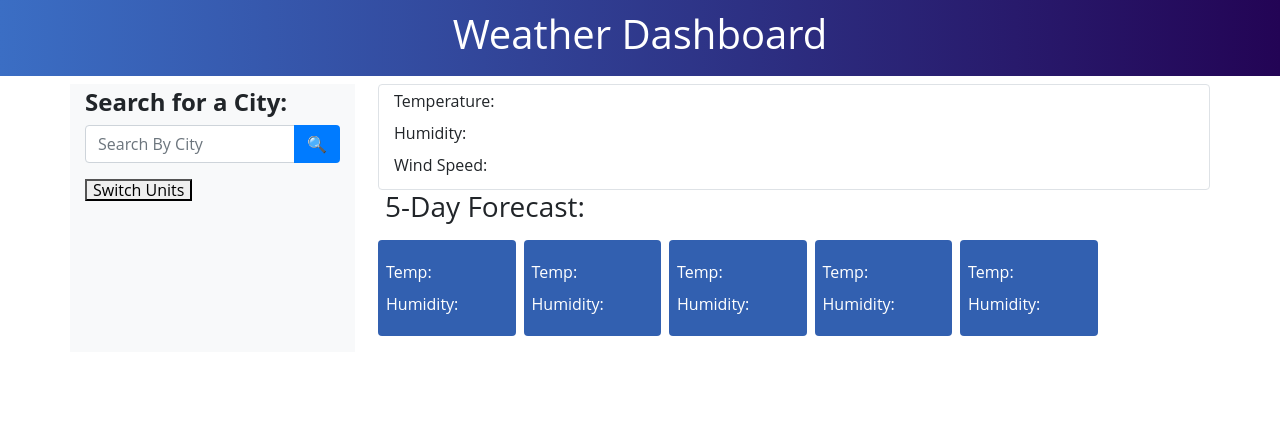
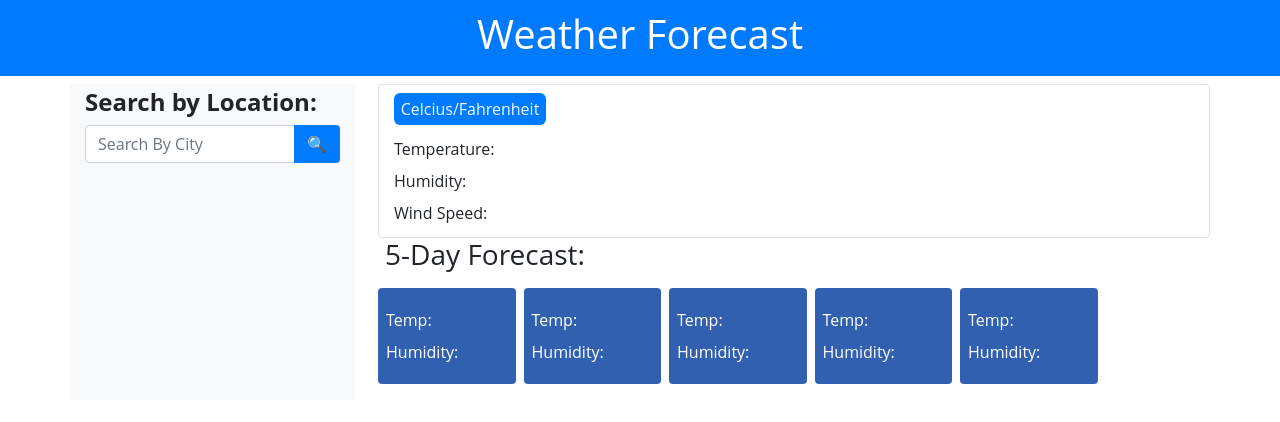
Before and after one commit to Denisomondi/WeatherStation, a plain HTML site: page index.html in a window 1280 px wide. Drawn offline with nearby package versions, Linux system fonts and the light colour scheme.

Commit message:
Styled uit toggle

```diff
--- a/assets/css/style.css
+++ b/assets/css/style.css
@@ -7,7 +7,7 @@ body {
 
 header {
     text-align: center;
-    background-image: linear-gradient(to right, #3b6ec4, #230455);
+    background-color:  #007bff;
     color: white;
     padding: 10px;
 }
@@ -37,3 +37,12 @@ header {
         max-width: 100%;
     }
 }
+.unit-toggle{
+    width: 19vh;
+    height: 4vh;
+    border: none;
+    border-radius: 6px;
+    background-color: #007bff;
+    color: aliceblue;
+    margin-bottom: 2vh;
+}
--- a/index.html
+++ b/index.html
@@ -14,14 +14,14 @@
 <body>
     <!-- Nav header -->
     <header>
-        <h1 class="display">Weather Dashboard</h1>
+        <h1 class="display">Weather Forecast</h1>
     </header>
     <!-- Container below nav header -->
     <div class="container">
         <div class="row mt-2">
             <!-- Search for a city on left -->
             <div class="col-sm-3 bg-light">
-                <h4 class="pt-1"><strong>Search for a City:</strong></h4>
+                <h4 class="pt-1"><strong>Search by Location:</strong></h4>
                 <!-- Search for a city form input and button -->
                 <div class="input-group mb-3">
                     <input type="text" class="form-control" id="city-input" placeholder="Search By City">
@@ -30,7 +30,6 @@
                                 class="fa-magnifying-glass"></i>&#128269</button>
                     </div>
                 </div>
-                <button id="toggle-units">Switch Units</button>
 
                 <!-- list for past searches from local storage -->
                 <ul class="list-group">
@@ -42,6 +41,8 @@
                     <!-- Current day city weather displays here -->
                     <div class="col-sm-12" id="current-weather">
                         <h3 class="city-name mb-1 mt-2 bolder" id="current-city"></h3>
+                        <button class="unit-toggle" id="toggle-units">Celcius/Fahrenheit </button>
+
                         <p>Temperature:<span class="current" id="temperature"></span></p>
                         <p>Humidity:<span class="current" id="humidity"></span></p>
                         <p>Wind Speed:<span class="current" id="wind-speed"></span></p>
```
